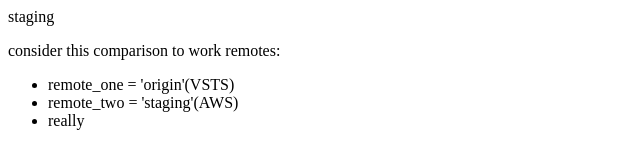
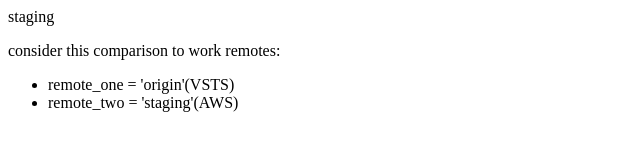
Before and after one commit to bayon/remote_two, a plain HTML site: page index.html in a window 1280 px wide. Shown: the full height of the page, 0-640 px from the left. Drawn offline with Linux system fonts and the light colour scheme.

Commit message:
tha worked, now removing random change

```diff
--- a/index.html
+++ b/index.html
@@ -3,6 +3,5 @@
     <ul>
         <li>remote_one = 'origin'(VSTS) </li>
         <li>remote_two = 'staging'(AWS)</li>
-        <li>really</li>
     </ul>
 </html>
```
